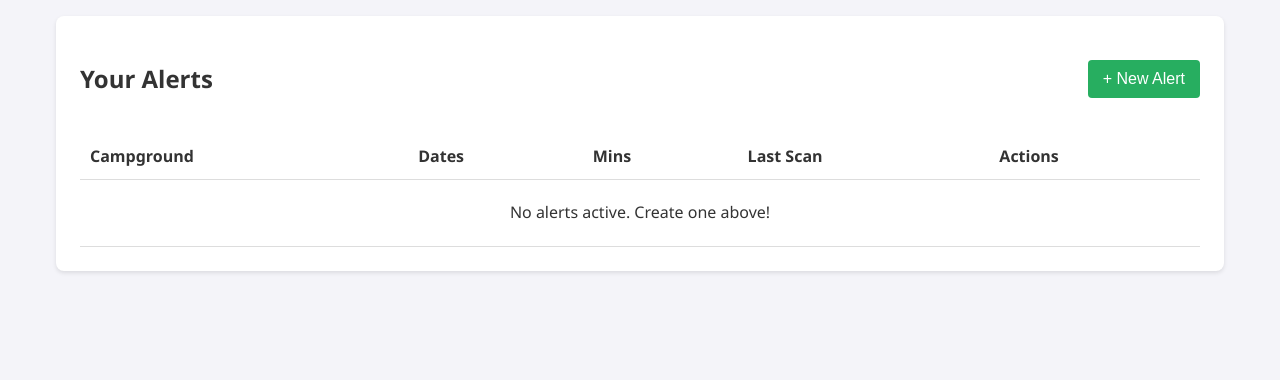
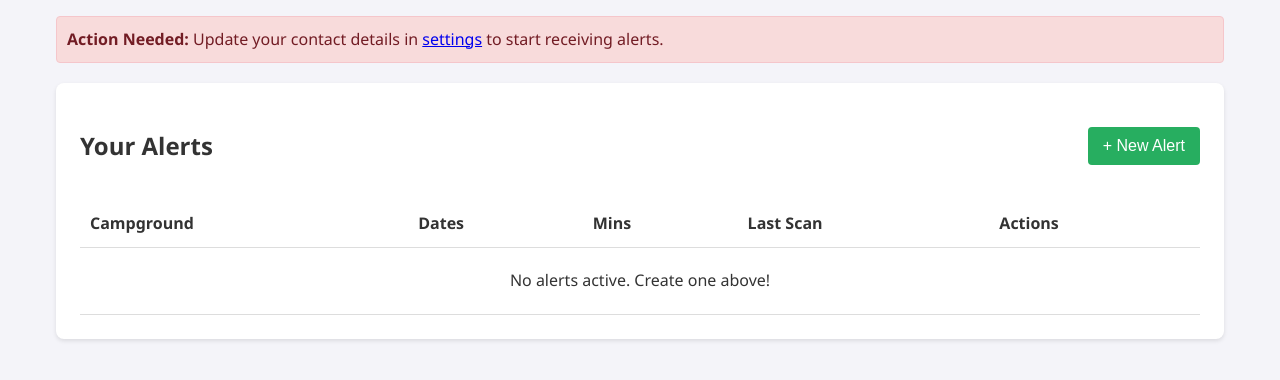
Before and after one commit to SecuredUnderscore/BCParks-Campsite-Tracker, a Flask app: page / in a window 1280 px wide. Shown: the part 68-448 px from the top of the page. Run offline with Flask 3, Linux system fonts and the light colour scheme; a user stored in the database is signed in; data that the repository does not hold is empty.

Commit message:
added warning banners for missing user settings

```diff
--- a/app/templates/alerts.html
+++ b/app/templates/alerts.html
@@ -1,6 +1,22 @@
 {% extends "base.html" %}
 
 {% block content %}
+{% set unverified_phones = current_user.contacts | selectattr('method_type', 'equalto', 'sms') |
+selectattr('is_verified', 'equalto', false) | list %}
+{% if current_user.contacts | length == 0 %}
+<div
+    style="background-color: #f8dbdb; color: #721c24; padding: 10px; border-radius: 4px; margin-bottom: 20px; border: 1px solid #f5c6cb;">
+    <strong>Action Needed:</strong> Update your contact details in <a href="{{ url_for('main.settings') }}">settings</a>
+    to start receiving alerts.
+</div>
+{% endif %}
+{% if unverified_phones | length > 0 %}
+<div
+    style="background-color: #f8dbdb; color: #721c24; padding: 10px; border-radius: 4px; margin-bottom: 20px; border: 1px solid #f5c6cb;">
+    <strong>Action Needed:</strong> You have an unverified phone number saved, resolve in <a
+        href="{{ url_for('main.settings') }}">settings</a> to start receiving alerts.
+</div>
+{% endif %}
 <div class="card">
     <div style="display: flex; justify-content: space-between; align-items: center;">
         <h2>Your Alerts</h2>
```
Also changed, not shown: app/templates/index.html (+16 -0 lines).
